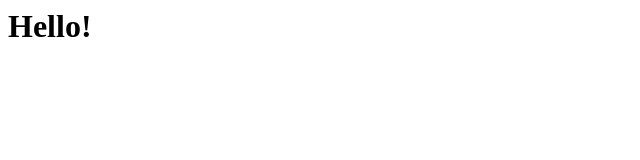
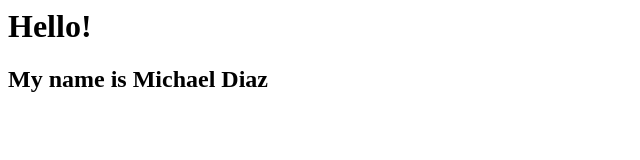
Before and after one commit to MichaelDiaz47/Michael-Diaz, a plain HTML site: page index.html in a window 1280 px wide. Shown: the whole page, without its empty margins (0-640 px from the left). Drawn offline with Linux system fonts and the light colour scheme.

Commit message:
Update index.html

```diff
--- a/index.html
+++ b/index.html
@@ -1 +1,2 @@
 <h1>Hello!</h1>
+<h2>My name is Michael Diaz</h2>
```
